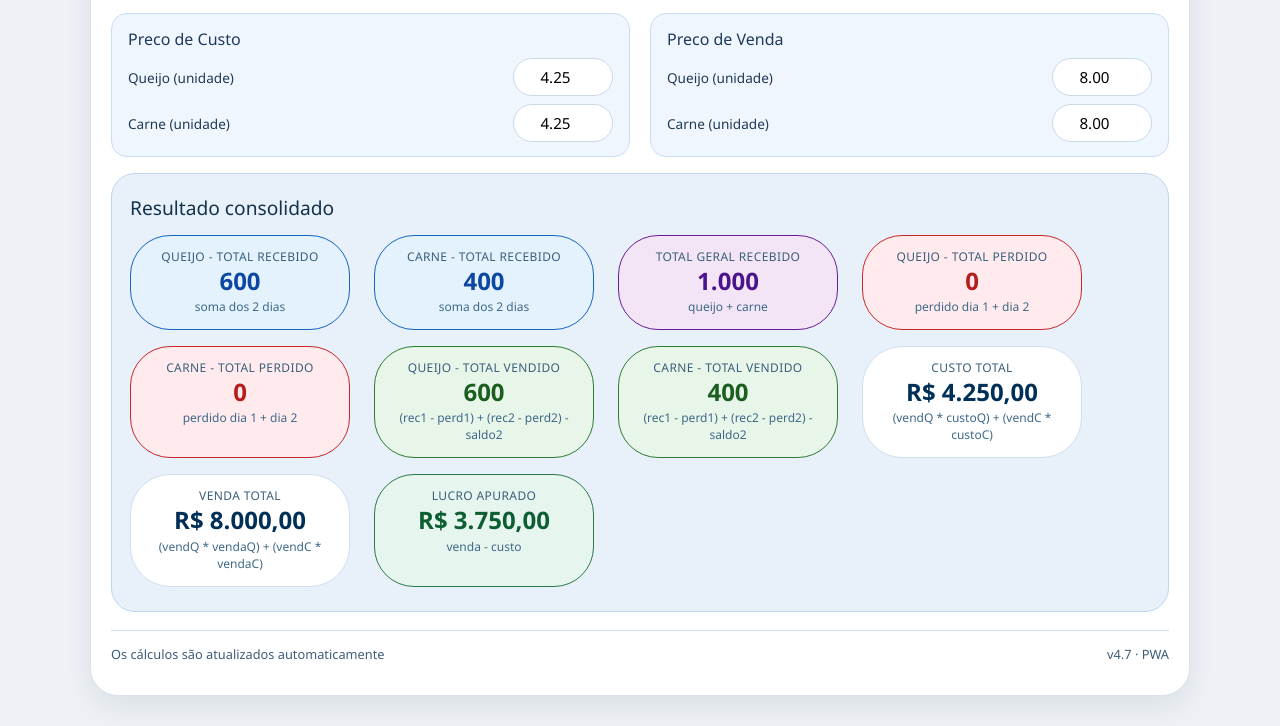
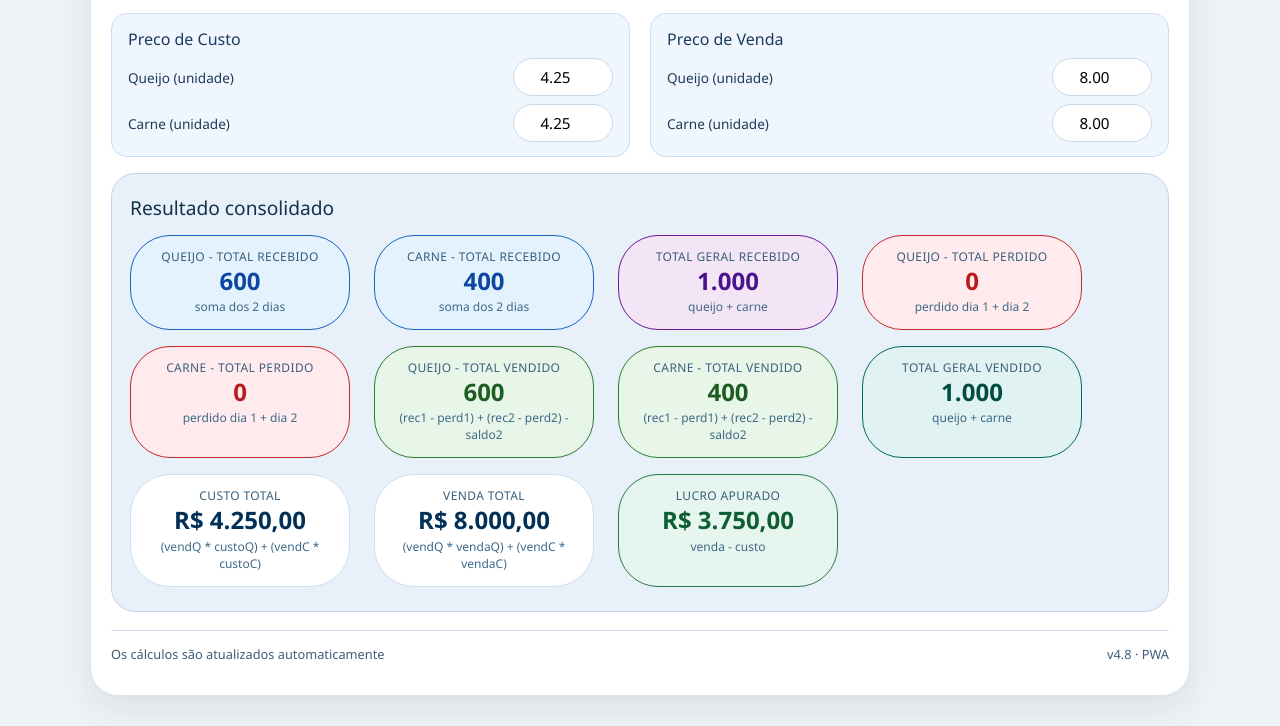
Before and after one commit to marcio0308/pasteis, a plain HTML site: page index.html in a window 1280 px wide. Shown: the part 562-1288 px from the top of the page. Drawn offline with Linux system fonts and the light colour scheme.

Commit message:
Add files via upload

```diff
--- a/index.html
+++ b/index.html
@@ -389,6 +389,15 @@
             color: #4a148c;
         }
 
+        .result-item.destaque-total-vendido-geral {
+            border-color: #00695c;
+            background: #e0f2f1;
+        }
+
+        .result-item.destaque-total-vendido-geral .valor {
+            color: #004d40;
+        }
+
         .footer-info {
             margin-top: 18px;
             color: #3f5d78;
@@ -473,7 +482,7 @@
     <h1>Pasteis · Controle</h1>
     <div class="subhead">
         <span>Recebimento em 2 dias · queijo / carne</span>
-        <span style="margin-left: auto; background: #d0e2f5; padding: 0 12px; border-radius: 30px;">v4.7</span>
+        <span style="margin-left: auto; background: #d0e2f5; padding: 0 12px; border-radius: 30px;">v4.8</span>
     </div>
 
     <div class="legenda">
@@ -679,7 +688,14 @@
                 <div class="detalhe">(rec1 - perd1) + (rec2 - perd2) - saldo2</div>
             </div>
 
-            <!-- Financeiro -->
+            <!-- NOVO: TOTAL GERAL VENDIDO (soma de queijo + carne) -->
+            <div class="result-item destaque-total-vendido-geral">
+                <div class="tipo">TOTAL GERAL VENDIDO</div>
+                <div class="valor" id="resTotalGeralVendido">0</div>
+                <div class="detalhe">queijo + carne</div>
+            </div>
+
+            <!-- Financeiro - Linha 1 -->
             <div class="result-item">
                 <div class="tipo">Custo total</div>
                 <div class="valor" id="resCustoTotal">R$ 0,00</div>
@@ -692,6 +708,7 @@
                 <div class="detalhe">(vendQ * vendaQ) + (vendC * vendaC)</div>
             </div>
 
+            <!-- Lucro - Linha 2 -->
             <div class="result-item destaque-lucro">
                 <div class="tipo">Lucro apurado</div>
                 <div class="valor" id="resLucroTotal">R$ 0,00</div>
@@ -701,7 +718,7 @@
     </div>
     <div class="footer-info">
         <span>Os cálculos são atualizados automaticamente</span>
-        <span style="margin-left: auto;">v4.7 · PWA</span>
+        <span style="margin-left: auto;">v4.8 · PWA</span>
     </div>
 </div>
 
@@ -752,6 +769,7 @@
         const resCarneTotalPerdido = document.getElementById('resCarneTotalPerdido');
         const resQueijoTotalVendido = document.getElementById('resQueijoTotalVendido');
         const resCarneTotalVendido = document.getElementById('resCarneTotalVendido');
+        const resTotalGeralVendido = document.getElementById('resTotalGeralVendido');
         const resCustoTotal = document.getElementById('resCustoTotal');
         const resVendaTotal = document.getElementById('resVendaTotal');
         const resLucroTotal = document.getElementById('resLucroTotal');
@@ -831,7 +849,6 @@
             const totalCarnePerdido = pC1 + pC2;
 
             // 3. CÁLCULO DOS VENDIDOS
-            // Fórmula: (Recebidos Dia 1 - Perdidos Dia 1) + (Recebidos Dia 2 - Perdidos Dia 2) - Saldo Dia 2
             const disponivelQueijo1 = Math.max(0, q1 - pQ1);
             const disponivelQueijo2 = Math.max(0, q2 - pQ2);
             const vendidosQueijo = Math.max(0, disponivelQueijo1 + disponivelQueijo2 - sQ2);
@@ -840,10 +857,11 @@
             const disponivelCarne2 = Math.max(0, c2 - pC2);
             const vendidosCarne = Math.max(0, disponivelCarne1 + disponivelCarne2 - sC2);
 
+            // 4. TOTAL GERAL VENDIDO (soma de queijo + carne)
+            const totalGeralVendido = vendidosQueijo + vendidosCarne;
+
             // ============================================================
-            // CÁLCULO FINANCEIRO (CORRIGIDO)
-            // Custo total = (total vendido queijo * custo queijo) + (total vendido carne * custo carne)
-            // Venda total = (total vendido queijo * venda queijo) + (total vendido carne * venda carne)
+            // CÁLCULO FINANCEIRO
             // ============================================================
             const custoQ = parseFloat(precoCustoQueijo.value) || 0;
             const custoC = parseFloat(precoCustoCarne.value) || 0;
@@ -870,6 +888,9 @@
             resQueijoTotalVendido.textContent = formatNumber(vendidosQueijo);
             resCarneTotalVendido.textContent = formatNumber(vendidosCarne);
 
+            // NOVO: Total Geral Vendido
+            resTotalGeralVendido.textContent = formatNumber(totalGeralVendido);
+
             // Financeiro
             resCustoTotal.textContent = formatCurrency(custoTotal);
             resVendaTotal.textContent = formatCurrency(vendaTotal);
@@ -879,7 +900,6 @@
         // ============================================================
         // EVENTOS - ATUALIZAÇÃO AUTOMÁTICA
         // ============================================================
-        // Todos os campos numéricos chamam a função de cálculo ao serem alterados
         const inputs = document.querySelectorAll('input[type="number"]');
         inputs.forEach(inp => {
             inp.addEventListener('input', calcular);
```
